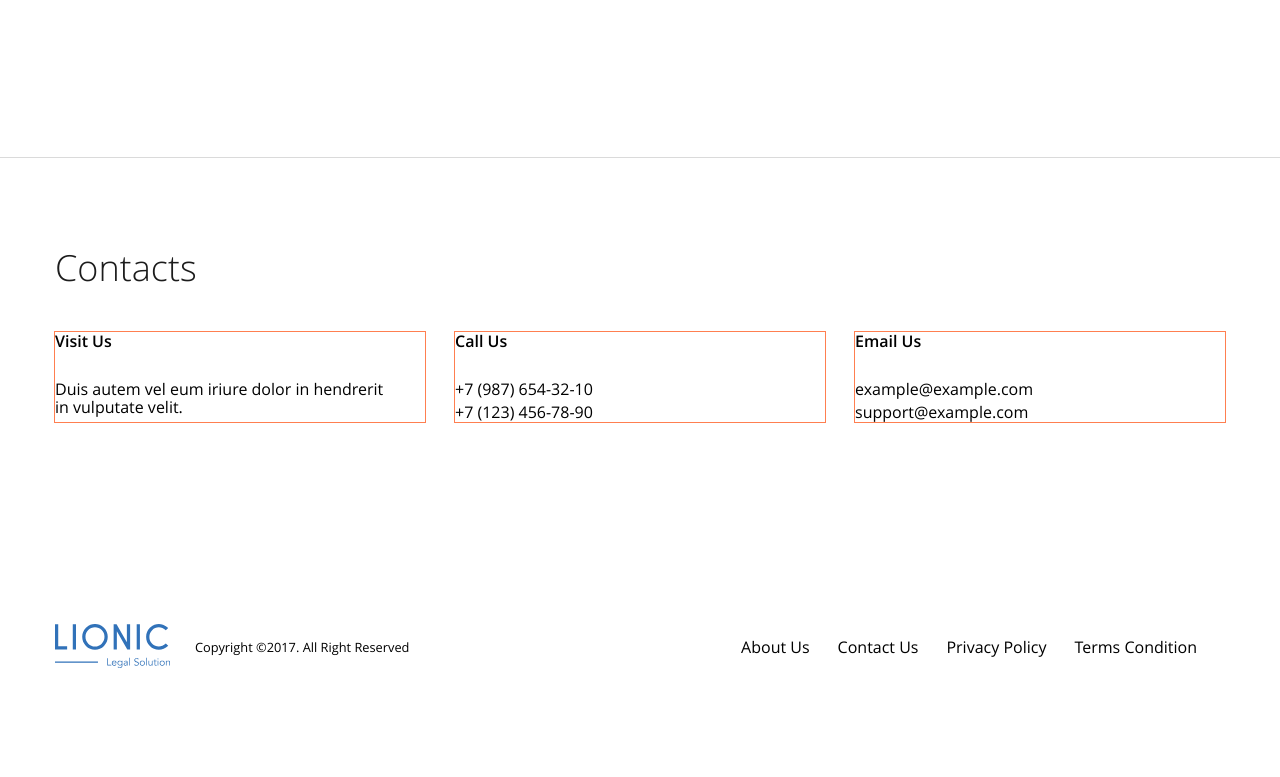
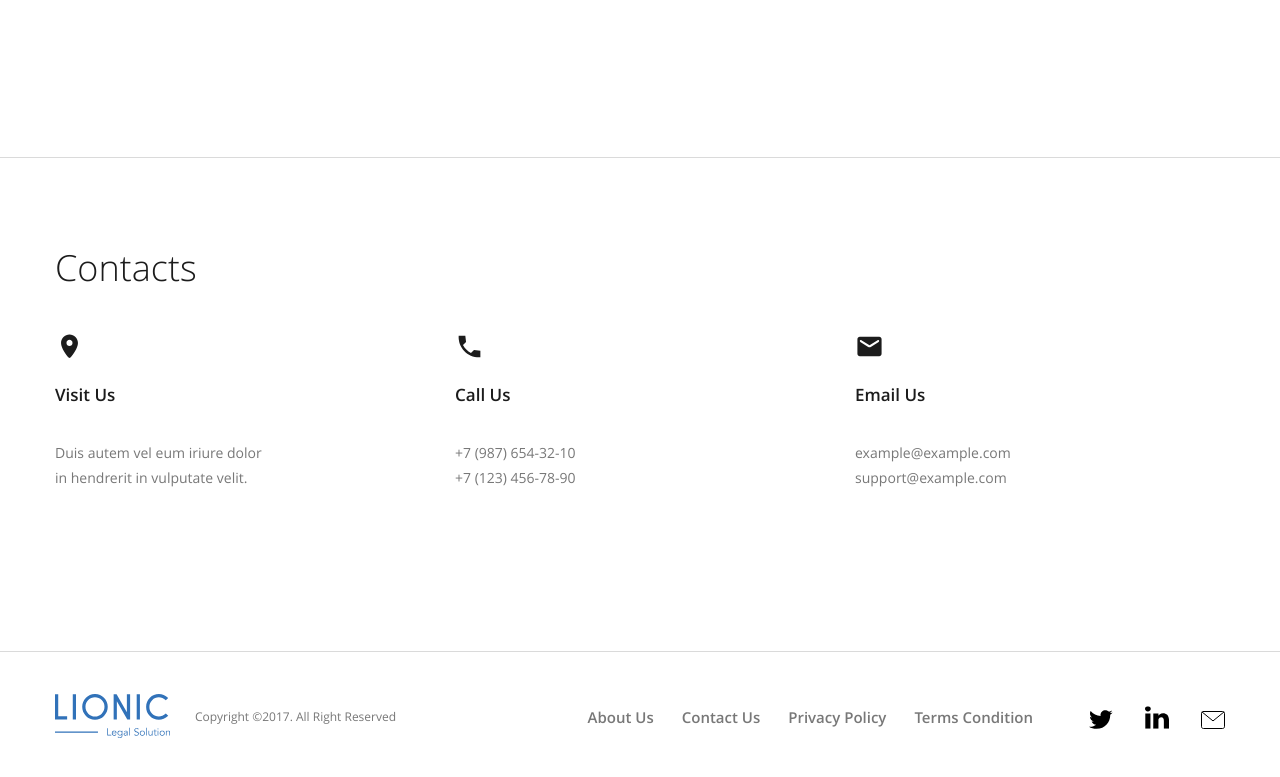
Before and after one commit to mstislavtceva/lionic, a plain HTML site: page index.html in a window 1280 px wide. Shown: the part 2677-3454 px from the top of the page. Before the commit the page ends 3390 px from the top, so only its background shows below. Drawn offline with Linux system fonts and the light colour scheme.

Commit message:
style contacts + footer

```diff
--- a/css/style.css
+++ b/css/style.css
@@ -188,7 +188,7 @@ body {
 }
 
 .hero-secure {
-    display: inline-block;
+    display: block;
     font-weight: 400;
     font-size: 11px;
     text-transform: uppercase;
@@ -373,6 +373,10 @@ body {
 }
 
 /* contacts */
+.contacts {
+    border-bottom: 1px solid #DADADA;
+}
+
 .contacts-address {
     font-style: normal;
 }
@@ -380,28 +384,66 @@ body {
 .contacts-item {
     flex-direction: column;
     width: 370px;
-    outline: 1px solid coral;
+    background-position: left top;
+    background-repeat: no-repeat;
+    background-size: 29px 29px;
+    padding-top: 48px;
 }
 
 .contacts-item:not(:nth-child(3n)) {
     margin-right: 30px;
 }
 
+.contacts-item-location {
+    background-image: url("../img/location_on.svg");
+}
+
+.contacts-item-call {
+    background-image: url("../img/phone.svg");
+}
+
+.contacts-item-mail {
+    background-image: url("../img/mail.svg");
+}
+
 .contacts-item-caption {
     margin-bottom: 30px;
+    font-weight: 600;
+    font-size: 17px;
+    line-height: 180%;
+    color: #1C1C1C;
 }
 
 .contacts-item-text {
     margin: 0;
+    max-width: 215px;
+    font-weight: 400;
+    font-size: 14px;
+    line-height: 180%;
+    color: #787878;
 }
 
-.contacts-item-link:not(:last-child) {
-    margin-bottom: 5px;
+.contacts-item-link {
+    font-weight: 400;
+    font-size: 14px;
+    line-height: 180%;
+    color: #787878;
 }
 
 /* footer */
 .footer {
     padding: 42px 0;
+}
+
+.footer-nav {
+    margin-right: 56px;
+}
+
+.footer-copy {
+    font-weight: 400;
+    font-size: 12px;
+    line-height: 16px;
+    color: #787878;
 }
 
 .footer-container {
@@ -418,6 +460,38 @@ body {
     margin-right: 25px;
 }
 
-.footer-item {
+.footer-item:not(:last-child) {
     margin-right: 28px;
 }
+
+.footer-link {
+    font-weight: 600;
+    font-size: 15px;
+    line-height: 20px;
+    color: #787878;
+}
+
+.social-link {
+    display: block;
+    width: 24px;
+    height: 24px;
+    background-position: center bottom;
+    background-repeat: no-repeat;
+    background-size: contain;
+}
+
+.social-item:not(:last-child) {
+    margin-right: 32px;
+}
+
+.social-link-tw {
+    background-image: url("../img/twitter-footer.svg");
+}
+
+.social-link-linkedin {
+    background-image: url("../img/linkedin-footer.svg");
+}
+
+.social-link-mail {
+    background-image: url("../img/mail-footer.svg");
+}
--- a/index.html
+++ b/index.html
@@ -291,7 +291,7 @@
                 </h2>
                 <address class="contacts-address">
                     <ul class="list-reset contacts-list flex">
-                        <li class="contacts-item flex">
+                        <li class="contacts-item flex contacts-item-location">
                             <strong class="contacts-item-caption">
                                 Visit&nbsp;Us
                             </strong>
@@ -299,7 +299,7 @@
                                 Duis autem vel eum iriure dolor in&nbsp;hendrerit in&nbsp;vulputate velit.
                             </p>
                         </li>
-                        <li class="contacts-item flex">
+                        <li class="contacts-item flex contacts-item-call">
                             <strong class="contacts-item-caption">
                                 Call&nbsp;Us
                             </strong>
@@ -310,7 +310,7 @@
                                 +7 (123) 456-78-90
                             </a>
                         </li>
-                        <li class="contacts-item flex">
+                        <li class="contacts-item flex contacts-item-mail">
                             <strong class="contacts-item-caption">
                                 Email&nbsp;Us
                             </strong>
```
Also changed, not shown: img/linkedin-footer.svg (added), img/location_on.svg (added), img/mail-footer.svg (added), img/mail.svg (added), img/phone.svg (added), img/twitter-footer.svg (added).
